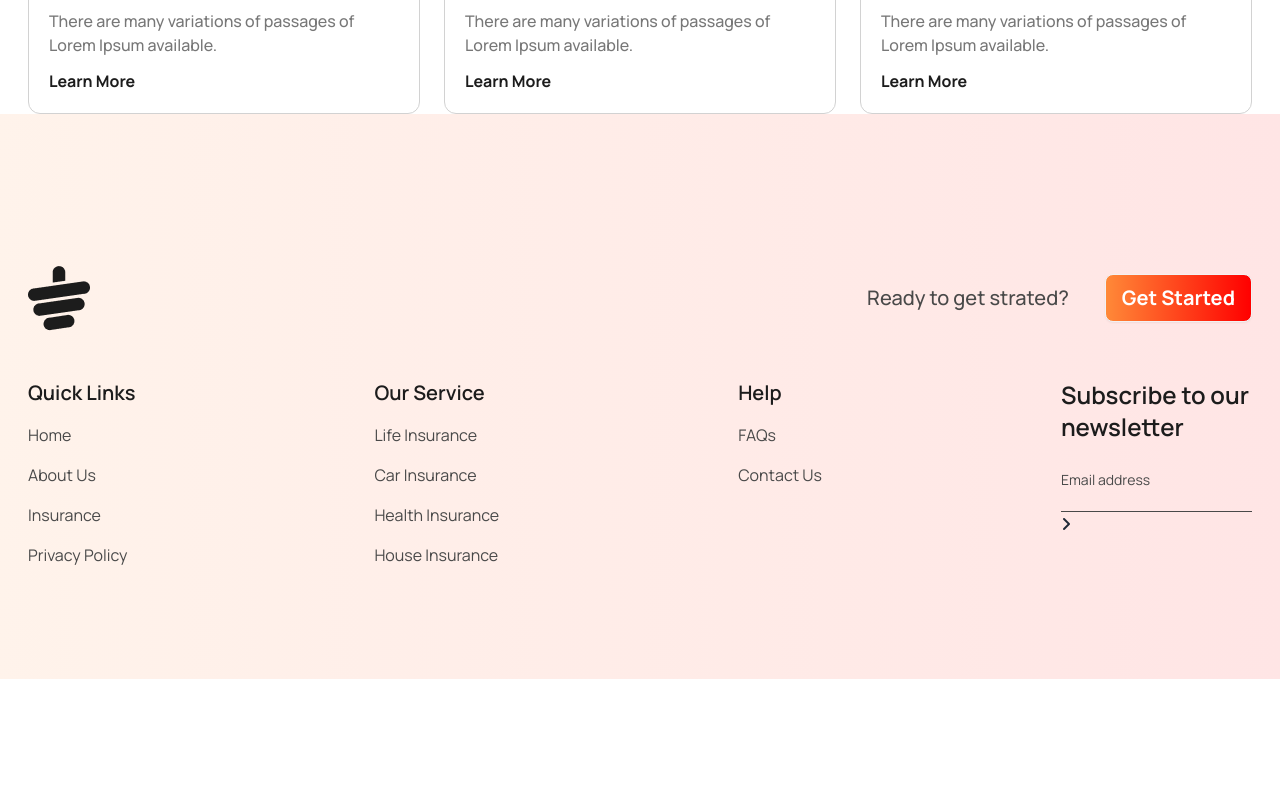
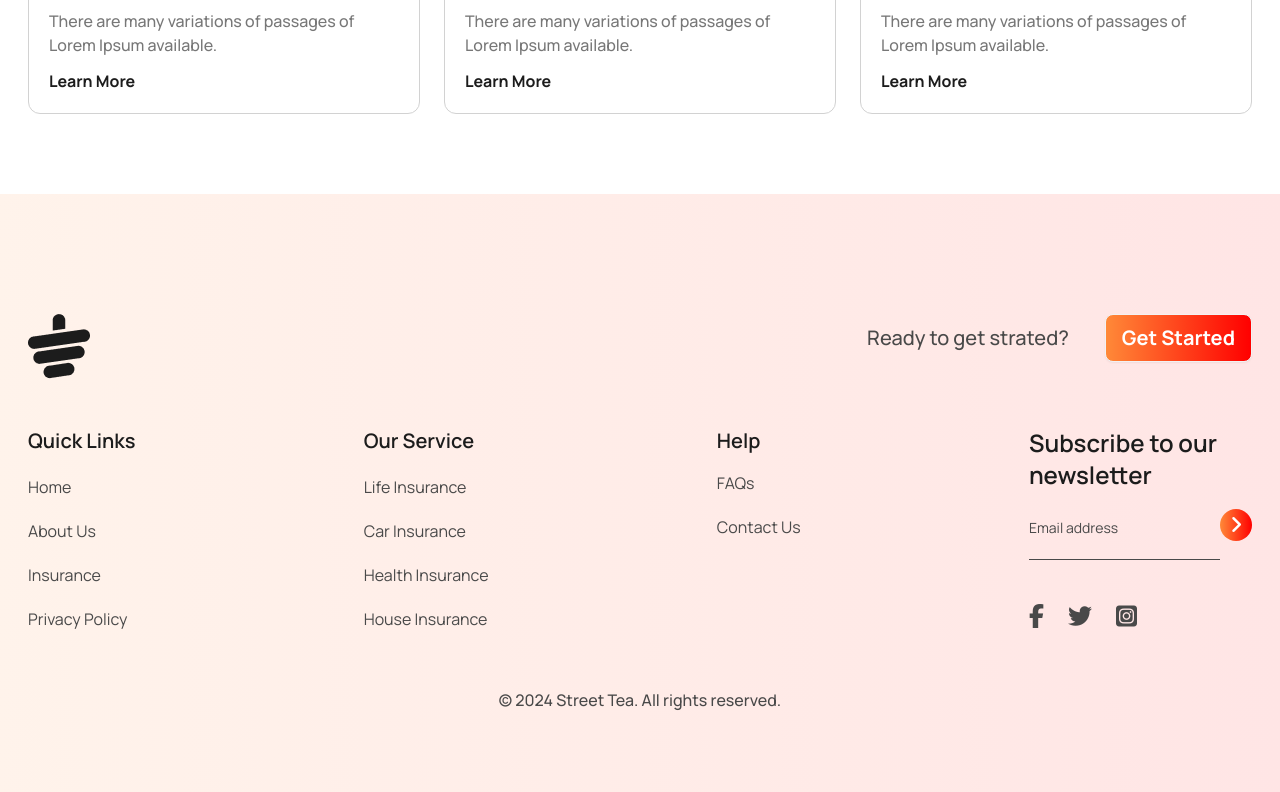
Before and after one commit to mustafa-official/street-tea, a plain HTML site: page index.html in a window 1280 px wide. Shown: the part 3011-3803 px from the top of the page. Before the commit the page ends 3690 px from the top, so only its background shows below. Drawn offline with nearby package versions, Linux system fonts and the light colour scheme.

Commit message:
project complete with tailwind css

```diff
--- a/index.html
+++ b/index.html
@@ -6,7 +6,9 @@
     <meta name="viewport" content="width=device-width, initial-scale=1.0">
     <title>Street Tea</title>
     <!-- font awesome -->
-    <link rel="stylesheet" href="https://cdnjs.cloudflare.com/ajax/libs/font-awesome/6.5.1/css/all.min.css" integrity="sha512-DTOQO9RWCH3ppGqcWaEA1BIZOC6xxalwEsw9c2QQeAIftl+Vegovlnee1c9QX4TctnWMn13TZye+giMm8e2LwA==" crossorigin="anonymous" referrerpolicy="no-referrer" />
+    <link rel="stylesheet" href="https://cdnjs.cloudflare.com/ajax/libs/font-awesome/6.5.1/css/all.min.css"
+        integrity="sha512-DTOQO9RWCH3ppGqcWaEA1BIZOC6xxalwEsw9c2QQeAIftl+Vegovlnee1c9QX4TctnWMn13TZye+giMm8e2LwA=="
+        crossorigin="anonymous" referrerpolicy="no-referrer" />
     <!-- fabicon -->
     <link rel="shortcut icon" href="./images/banner.png" type="image/x-icon">
     <!-- tailwind and daisyUI -->
@@ -51,14 +53,17 @@
                     <h1 class="text-4xl md:text-6xl lg:text-7xl font-extrabold text-primary leading-tight">
                         It's good <br>
                         tea time at The <br>
-                    Tea House   </h1>
-                <p class="py-7 text-[18px] text-secondary font-medium max-w-lg">Tea and Botanical Solutions Supplier Give Optimum Satisfaction To Your Taste Buds.</p>
-                <button class="btn text-xl text-white font-bold bg-gradient-to-l from-[#F00] to-[#FF8938]">Explore More</button>
+                        Tea House </h1>
+                    <p class="py-7 text-[18px] text-secondary font-medium max-w-lg">Tea and Botanical Solutions Supplier
+                        Give Optimum Satisfaction To Your Taste Buds.</p>
+                    <button class="btn text-xl text-white font-bold bg-gradient-to-l from-[#F00] to-[#FF8938]">Explore
+                        More</button>
                 </div>
                 <div class="relative">
-                <img src="./images/banner.png"/>
+                    <img src="./images/banner.png" />
 
-                <div class="flex items-center gap-3 bg-white drop-shadow-lg rounded-lg w-[190px] p-3 lg:w-[255px] lg:p-5 absolute bottom-[4%] left-[10%] lg:bottom-[3%] lg:left-[12%] ">
+                    <div
+                        class="flex items-center gap-3 bg-white drop-shadow-lg rounded-lg w-[190px] p-3 lg:w-[255px] lg:p-5 absolute bottom-[4%] left-[10%] lg:bottom-[3%] lg:left-[12%] ">
                         <div>
                             <img src="./images/rating.svg" alt="">
                         </div>
@@ -79,12 +84,15 @@
 
         <section>
             <h2 class="text-3xl lg:text-5xl text-primary font-extrabold text-center">Our Featured Products</h2>
-            <p class="lg:max-w-4xl text-secondary text-[14px] lg:leading-7 lg:text-[16px] mx-auto text-center mt-5">There are many variations of passages of Lorem Ipsum available, but the majority have suffered alteration in some form, by injected humour, or randomised words which don't look even slightly believable. </p>
+            <p class="lg:max-w-4xl text-secondary text-[14px] lg:leading-7 lg:text-[16px] mx-auto text-center mt-5">
+                There are many variations of passages of Lorem Ipsum available, but the majority have suffered
+                alteration in some form, by injected humour, or randomised words which don't look even slightly
+                believable. </p>
 
             <div class="grid grid-cols-1 md:grid-cols-2 lg:grid-cols-4 gap-6 mt-6 md:mt-8 lg:mt-10">
                 <!-- tea pack one -->
                 <div class="p-7 bg-gradient-to-b from-[#c9c9c950] to-[#fff] space-y-3 text-center rounded-md ">
-                <img  class="mx-auto" src="./images/tea-1.png" alt="">
+                    <img class="mx-auto" src="./images/tea-1.png" alt="">
                     <p class="text-xl lg:text-2xl text-primary font-extrabold">Milk Tea</p>
                     <p class="text-[16px] text-secondary font-semibold">Creamer could be replaced by fresh milk</p>
                 </div>
@@ -119,7 +127,7 @@
 
                         </div>
                         <div class="row-span-2 bg-[#E6A6231A] rounded-lg">
-                            <img class="mx-auto px-9 py-11"  src="./images/fresh-1.png" alt="">
+                            <img class="mx-auto px-9 py-11" src="./images/fresh-1.png" alt="">
                         </div>
                         <div class="row-span-2 bg-[#5776391A] rounded-lg">
                             <img class="mx-auto px-9 py-11" src="./images/fresh-2.png" alt="">
@@ -130,40 +138,55 @@
                     </div>
                 </div>
                 <div class="w-full lg:w-[55%] space-y-7">
-                    <h1 class="text-3xl lg:text-5xl text-primary font-extrabold leading-none lg:leading-tight">Great Tea, Freshly Presented</h1>
-                    <p class="text-secondary text-[14px] lg:leading-7 lg:text-[16px]">The meaning of gong cha is chanese is to provide the best tea to emperor from all possessions . It represents the highest quality and self expectation. Establishing in 2006, Gong cha had been deeply appreciated by its custoers  because of good words of mouth and unique customized service orginated from Taiwan.</p>
+                    <h1 class="text-3xl lg:text-5xl text-primary font-extrabold leading-none lg:leading-tight">Great
+                        Tea, Freshly Presented</h1>
+                    <p class="text-secondary text-[14px] lg:leading-7 lg:text-[16px]">The meaning of gong cha is chanese
+                        is to provide the best tea to emperor from all possessions . It represents the highest quality
+                        and self expectation. Establishing in 2006, Gong cha had been deeply appreciated by its custoers
+                        because of good words of mouth and unique customized service orginated from Taiwan.</p>
                     <h2 class="text-xl text-primary font-extrabold">Unique Taste</h2>
-                    <p class="text-secondary text-[14px] lg:text-[16px]">A Unique and different style from other teapots gives a luxurious and minimalist impression</p>
+                    <p class="text-secondary text-[14px] lg:text-[16px]">A Unique and different style from other teapots
+                        gives a luxurious and minimalist impression</p>
                     <h2 class="text-xl text-primary font-extrabold">Premium Quality</h2>
-                    <p class="text-secondary text-[14px] lg:text-[16px]">Premium Quality that makes tea more elegant and more durable when you use it.</p>
+                    <p class="text-secondary text-[14px] lg:text-[16px]">Premium Quality that makes tea more elegant and
+                        more durable when you use it.</p>
                 </div>
             </div>
         </section>
 
         <!-- client section -->
 
-        <section class="bg-gradient-to-r from-[#FF8938] to-[#F00] rounded-md px-8 lg:px-16 py-10 lg:py-20 mt-10 md:mt-14 lg:mt-16">
+        <section
+            class="bg-gradient-to-r from-[#FF8938] to-[#F00] rounded-md px-8 lg:px-16 py-10 lg:py-20 mt-10 md:mt-14 lg:mt-16">
             <div class="flex flex-col lg:flex-row gap-14 lg:gap-0 justify-between items-center">
 
                 <div class="space-y-5">
-                    <h2 class="text-[#F4F4F4] text-3xl lg:text-5xl font-extrabold leading-normal lg:leading-tight">Meet Our Super <br>
+                    <h2 class="text-[#F4F4F4] text-3xl lg:text-5xl font-extrabold leading-normal lg:leading-tight">Meet
+                        Our Super <br>
                         Clients</h2>
-                    <p class="text-[#F4F4F4] font-medium max-w-[450px] leading-relaxed">There are many variations of passages of Lorem Ipsum available, but the majority have suffered alteration in some form, by injected humour, or randomised words which don't look even slightly believable. </p>
+                    <p class="text-[#F4F4F4] font-medium max-w-[450px] leading-relaxed">There are many variations of
+                        passages of Lorem Ipsum available, but the majority have suffered alteration in some form, by
+                        injected humour, or randomised words which don't look even slightly believable. </p>
                     <button class="bg-white rounded-md text-xl px-7 py-3 text-red-600 font-bold">Show All</button>
                 </div>
 
                 <div class="relative">
                     <!-- review 1 -->
                     <div class="max-w-[430px] bg-white rounded-md relative p-10 opacity-40 z-10">
-                        <img class="absolute -top-[8%] -left-[5%] rounded-full border-4 bg-white border-white " src="./images/client.png" alt="">
-                        <p class="text-secondary">We are providing the best and suitable home insurance services for the people who are interested to treatment</p>
+                        <img class="absolute -top-[8%] -left-[5%] rounded-full border-4 bg-white border-white "
+                            src="./images/client.png" alt="">
+                        <p class="text-secondary">We are providing the best and suitable home insurance services for the
+                            people who are interested to treatment</p>
                         <h3 class="text-primary font-bold mt-5 mb-1">Ilham Yuda</h3>
                         <p class="text-[#5D5A6F] font-medium">Businessman</p>
                     </div>
                     <!--current review -->
-                    <div class="max-w-[430px] bg-white rounded-md  absolute lg:-left-[20%] top-[50%] translate-y-[-50%] p-5 lg:p-10 z-20">
-                        <img class="absolute -top-[8%] -left-[5%] rounded-full border-4 bg-white border-white " src="./images/client.png" alt="">
-                        <p class="text-secondary">We are providing the best and suitable home insurance services for the people who are interested to treatment</p>
+                    <div
+                        class="max-w-[430px] bg-white rounded-md  absolute lg:-left-[20%] top-[50%] translate-y-[-50%] p-5 lg:p-10 z-20">
+                        <img class="absolute -top-[8%] -left-[5%] rounded-full border-4 bg-white border-white "
+                            src="./images/client.png" alt="">
+                        <p class="text-secondary">We are providing the best and suitable home insurance services for the
+                            people who are interested to treatment</p>
                         <h3 class="text-primary font-bold mt-5 mb-1">Ilham Yuda</h3>
                         <p class="text-[#5D5A6F] font-medium">Businessman</p>
                         <div class="flex justify-end">
@@ -172,8 +195,10 @@
                     </div>
                     <!-- review 3 -->
                     <div class="max-w-[430px] bg-white rounded-md relative mt-12 p-10 opacity-40 z-10">
-                        <img class="absolute -top-[8%] -left-[5%] rounded-full border-4 bg-white border-white " src="./images/client.png" alt="">
-                        <p class="text-secondary">We are providing the best and suitable home insurance services for the people who are interested to treatment</p>
+                        <img class="absolute -top-[8%] -left-[5%] rounded-full border-4 bg-white border-white "
+                            src="./images/client.png" alt="">
+                        <p class="text-secondary">We are providing the best and suitable home insurance services for the
+                            people who are interested to treatment</p>
                         <h3 class="text-primary font-bold mt-5 mb-1">Ilham Yuda</h3>
                         <p class="text-[#5D5A6F] font-medium">Designer</p>
 
@@ -185,30 +210,42 @@
         <!-- news section -->
 
         <section class="mt-10 md:mt-14 lg:mt-16">
-            <h1 class="text-3xl lg:text-5xl text-primary font-extrabold leading-none lg:leading-tight text-center">News & Events</h1>
-            <p class="text-secondary max-w-screen-md text-center mx-auto mt-5 font-medium">There are many variations of passages of Lorem Ipsum available, but the majority have suffered alteration in some form, by injected humour, or randomised words which don't look even slightly believable. </p>
+            <h1 class="text-3xl lg:text-5xl text-primary font-extrabold leading-none lg:leading-tight text-center">News
+                & Events</h1>
+            <p class="text-secondary max-w-screen-md text-center mx-auto mt-5 font-medium">There are many variations of
+                passages of Lorem Ipsum available, but the majority have suffered alteration in some form, by injected
+                humour, or randomised words which don't look even slightly believable. </p>
             <div class="grid  grid-cols-1 lg:grid-cols-3 gap-6 mt-10">
                 <div class="border-[#D2D2D2] border rounded-xl p-5">
                     <img class="w-full" src="./images/news-1.png" alt="">
                     <p class="text-secondary font-medium mt-5">Feb 05, 2027</p>
-                    <h3 class="text-primary font-extrabold text-[18px] lg:text-xl my-3">Collecting 8 points for <br>discount</h3>
-                    <p class="text-secondary font-medium">There are many variations of passages of Lorem Ipsum available.</p>
+                    <h3 class="text-primary font-extrabold text-[18px] lg:text-xl my-3">Collecting 8 points for
+                        <br>discount
+                    </h3>
+                    <p class="text-secondary font-medium">There are many variations of passages of Lorem Ipsum
+                        available.</p>
                     <p class="font-bold text-[16px] text-primary mt-3">Learn More</p>
 
                 </div>
                 <div class="border-[#D2D2D2] border rounded-xl p-5">
                     <img class="w-full" src="./images/news-2.png" alt="">
                     <p class="text-secondary font-medium mt-5">Feb 05, 2027</p>
-                    <h3 class="text-primary font-extrabold text-[18px] lg:text-xl my-3">Collecting 8 points for <br>discount</h3>
-                    <p class="text-secondary font-medium">There are many variations of passages of Lorem Ipsum available.</p>
+                    <h3 class="text-primary font-extrabold text-[18px] lg:text-xl my-3">Collecting 8 points for
+                        <br>discount
+                    </h3>
+                    <p class="text-secondary font-medium">There are many variations of passages of Lorem Ipsum
+                        available.</p>
                     <p class="font-bold text-[16px] text-primary mt-3">Learn More</p>
 
                 </div>
                 <div class="border-[#D2D2D2] border rounded-xl p-5">
                     <img class="w-full" src="./images/news-3.png" alt="">
                     <p class="text-secondary font-medium mt-5">Feb 05, 2027</p>
-                    <h3 class="text-primary font-extrabold text-[18px] lg:text-xl my-3">Collecting 8 points for <br>discount</h3>
-                    <p class="text-secondary font-medium">There are many variations of passages of Lorem Ipsum available.</p>
+                    <h3 class="text-primary font-extrabold text-[18px] lg:text-xl my-3">Collecting 8 points for
+                        <br>discount
+                    </h3>
+                    <p class="text-secondary font-medium">There are many variations of passages of Lorem Ipsum
+                        available.</p>
                     <p class="font-bold text-[16px] text-primary mt-3">Learn More</p>
 
                 </div>
@@ -218,51 +255,72 @@
 
     </main>
 
-    <footer class="bg-gradient-to-l from-[#FF00001A] to-[#FF89381A] py-28">
+    <!-- footer section  -->
+
+    <footer class="bg-gradient-to-l from-[#FF00001A] to-[#FF89381A] py-10 lg:py-20 mt-14 lg:mt-20">
         <div class="container mx-auto px-7 mt-10">
-            <div class="flex justify-between">
+            <div class="flex flex-col flex-wrap lg:flex-nowrap lg:flex-row justify-between items-center gap-6 lg:gap-0 lg:items-start">
                 <div>
                     <img src="./images/cup.png" alt="">
                 </div>
                 <div class="flex items-center gap-9">
                     <p class="text-[18px] lg:text-xl text-[#494949] font-medium">Ready to get strated?</p>
-                    <button class="btn text-xl text-white font-bold bg-gradient-to-l from-[#F00] to-[#FF8938]">Get Started</button>
+                    <button class="btn text-xl text-white font-bold bg-gradient-to-l from-[#F00] to-[#FF8938]">Get
+                        Started</button>
                 </div>
             </div>
-            <div class="flex justify-between mt-8 lg:mt-12">
-                <div class="space-y-4">
+            <div class="flex flex-wrap lg:flex-nowrap lg:flex-row justify-between gap-6 lg:gap-0 mt-8 lg:mt-12">
+                <div>
                     <p class="text-primary font-semibold text-xl">Quick Links</p>
-                    <p class="text-[#494949] text-[16px]">Home</p>
-                    <p class="text-[#494949] text-[16px]">About Us</p>
-                    <p class="text-[#494949] text-[16px]">Insurance</p>
-                    <p class="text-[#494949] text-[16px]">Privacy Policy</p>
+                    <div class="flex flex-col gap-y-5 mt-5">
+                        <a href="" class="text-[#494949] text-[16px]">Home</a>
+                        <a href="" class="text-[#494949] text-[16px]">About Us</a>
+                        <a href="" class="text-[#494949] text-[16px]">Insurance</a>
+                        <a href="" class="text-[#494949] text-[16px]">Privacy Policy</a>
                     </div>
-                <div class="space-y-4">
+                </div>
+                <div>
                     <p class="text-primary font-semibold text-xl">Our Service</p>
-                    <p class="text-[#494949] text-[16px]">Life Insurance</p>
-                    <p class="text-[#494949] text-[16px]">Car Insurance</p>
-                    <p class="text-[#494949] text-[16px]">Health Insurance</p>
-                    <p class="text-[#494949] text-[16px]">House Insurance</p>
+                    <div class="flex flex-col gap-y-5 mt-5">
+                        <a href="" class="text-[#494949] text-[16px]">Life Insurance</a>
+                        <a href="" class="text-[#494949] text-[16px]">Car Insurance</a>
+                        <a href="" class="text-[#494949] text-[16px]">Health Insurance</a>
+                        <a href="" class="text-[#494949] text-[16px]">House Insurance</a>
 
+                    </div>
                 </div>
                 <div class="space-y-4">
                     <p class="text-primary font-semibold text-xl">Help</p>
-                    <p class="text-[#494949] text-[16px]">FAQs</p>
-                    <p class="text-[#494949] text-[16px]">Contact Us</p>
+                    <div class="flex flex-col gap-y-5 mt-5">
+                        <a href="" class="text-[#494949] text-[16px]">FAQs</a>
+                        <a href="" class="text-[#494949] text-[16px]">Contact Us</a>
+                    </div>
 
                 </div>
 
                 <div>
                     <p class="text-primary text-xl lg:text-2xl font-semibold">Subscribe to our <br>newsletter</p>
+                    <div class="flex items-center">
                         <form class="mt-6 border-[#494949] border-b" action="">
-                        <input class="bg-transparent placeholder:text-[#494949] placeholder:text-[14px] outline-none pb-5 " type="email" name="" id="" placeholder="Email address">
+                            <input
+                                class="bg-transparent placeholder:text-[#494949] placeholder:text-[14px] outline-none pb-5 "
+                                type="email" name="" id="" placeholder="Email address">
                         </form>
-                    <div>
-                        <i class="fa-solid fa-angle-right"></i>
+                        <div
+                            class="bg-gradient-to-l from-[#F00] to-[#FF8938] rounded-full w-8 h-8 flex items-center justify-center cursor-pointer">
+                            <i class="fa-solid fa-angle-right text-white text-xl"></i>
+                        </div>
+                    </div>
+                    <div class="flex gap-6 mt-10">
+                        <a href=""><i class="fa-brands fa-facebook-f text-2xl text-[#494949]"></i></a>
+                        <a href=""><i class="fa-brands fa-twitter text-2xl text-[#494949]"></i></a>
+                        <a href=""><i class="fa-brands fa-square-instagram text-2xl text-[#494949]"></i></a>
                     </div>
                 </div>
             </div>
+            <p class="mx-auto text-[#494949] font-medium text-center mt-14">© 2024 Street Tea. All rights reserved.</p>
         </div>
+
     </footer>
 </body>
 
```
Lines whose indentation alone changed are shown as unchanged.
